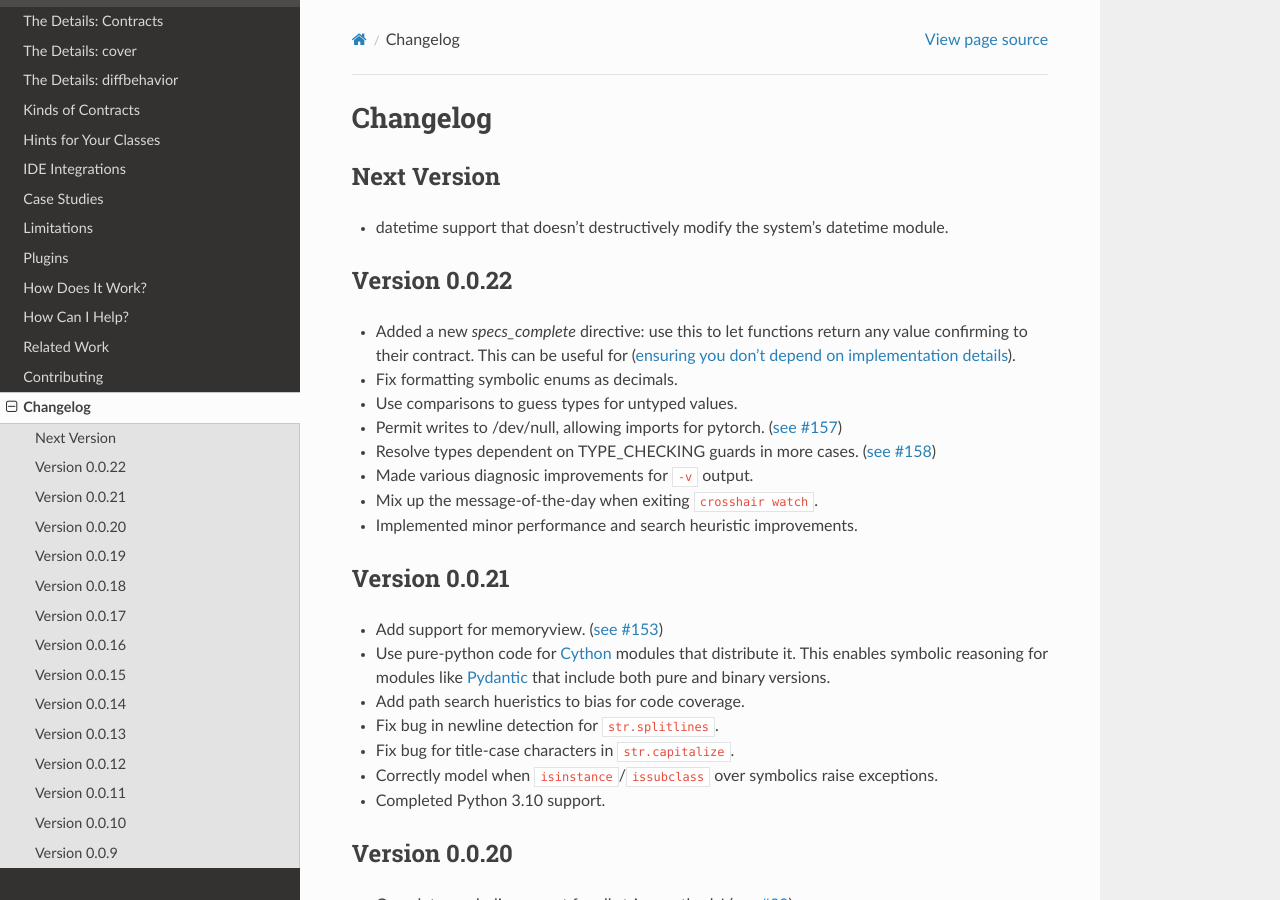
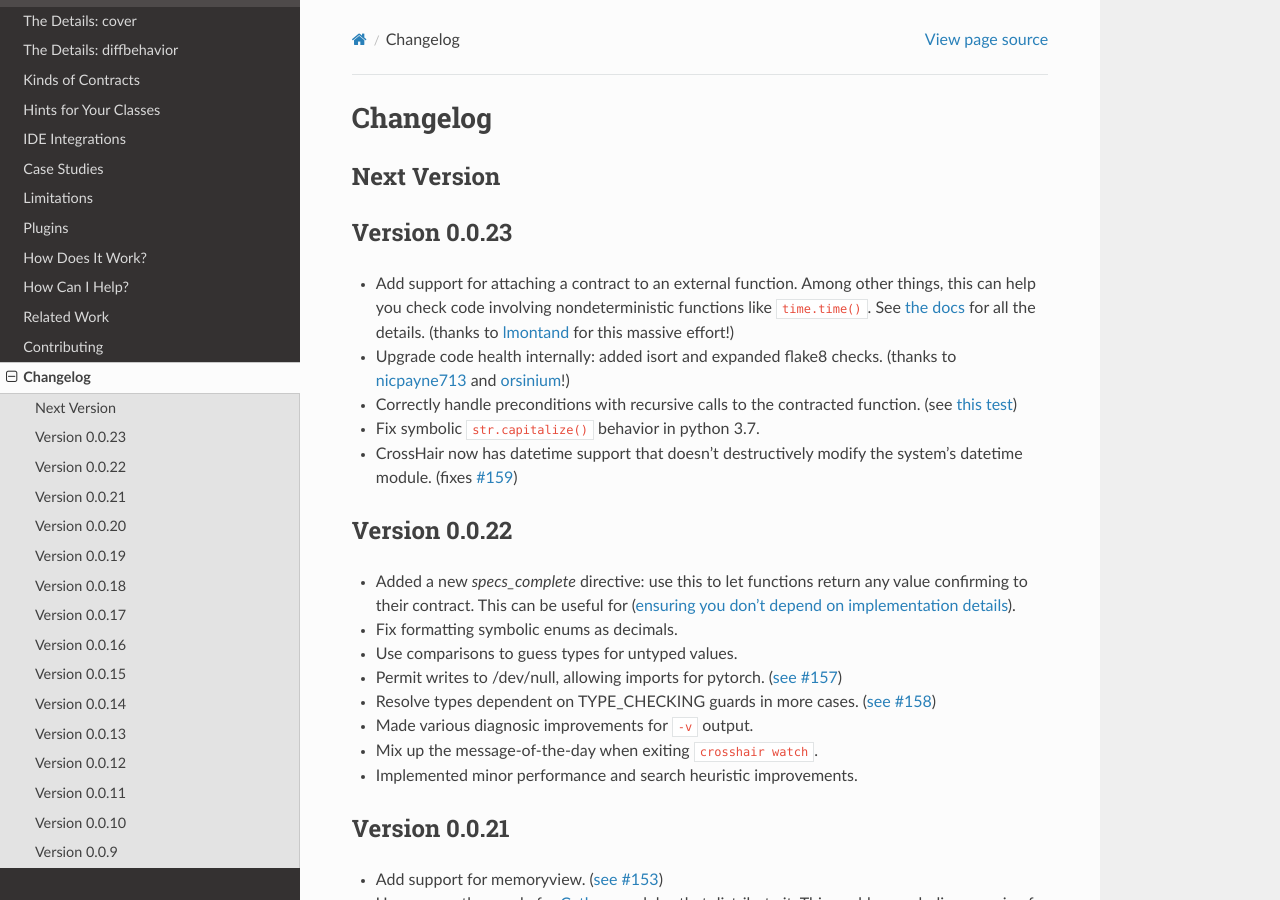
Before and after one commit to pschanely/CrossHair, a Sphinx documentation site: the page built from doc/source/changelog.rst, in a window 1280 px wide and 900 px high. Built offline with Sphinx 7.4.7 and the Read the Docs theme 2.0.0, drawn with Linux system fonts in a browser that asks for light colours; the version number is read from the project's files by our own code.

Commit message:
Update changelog for 0.0.23

```diff
--- a/doc/source/changelog.rst
+++ b/doc/source/changelog.rst
@@ -6,7 +6,24 @@ Changelog
 Next Version
 ------------
 
-* datetime support that doesn't destructively modify the system's datetime module.
+
+Version 0.0.23
+--------------
+
+* Add support for attaching a contract to an external function.
+  Among other things, this can help you check code involving nondeterministic functions
+  like ``time.time()``.
+  See `the docs <https://crosshair.readthedocs.io/en/latest/plugins.html#adding-contracts-to-external-functions>`__
+  for all the details.
+  (thanks to `lmontand <https://github.com/lmontand>`__ for this massive effort!)
+* Upgrade code health internally: added isort and expanded flake8 checks.
+  (thanks to `nicpayne713 <https://github.com/nicpayne713>`__ and `orsinium <https://github.com/orsinium>`__!)
+* Correctly handle preconditions with recursive calls to the contracted function.
+  (see `this test <https://github.com/pschanely/CrossHair/commit/c424a0b7060cc22d4afc6c9ffa9cc4ea49bc330d#diff-224c946e97220722461766d8cdb828c3b57945c8f435a572e06bc8f00bb23637>`__)
+* Fix symbolic ``str.capitalize()`` behavior in python 3.7.
+* CrossHair now has datetime support that doesn't destructively modify the system's
+  datetime module.
+  (fixes `#159 <https://github.com/pschanely/CrossHair/issues/159>`__)
 
 
 Version 0.0.22
```
